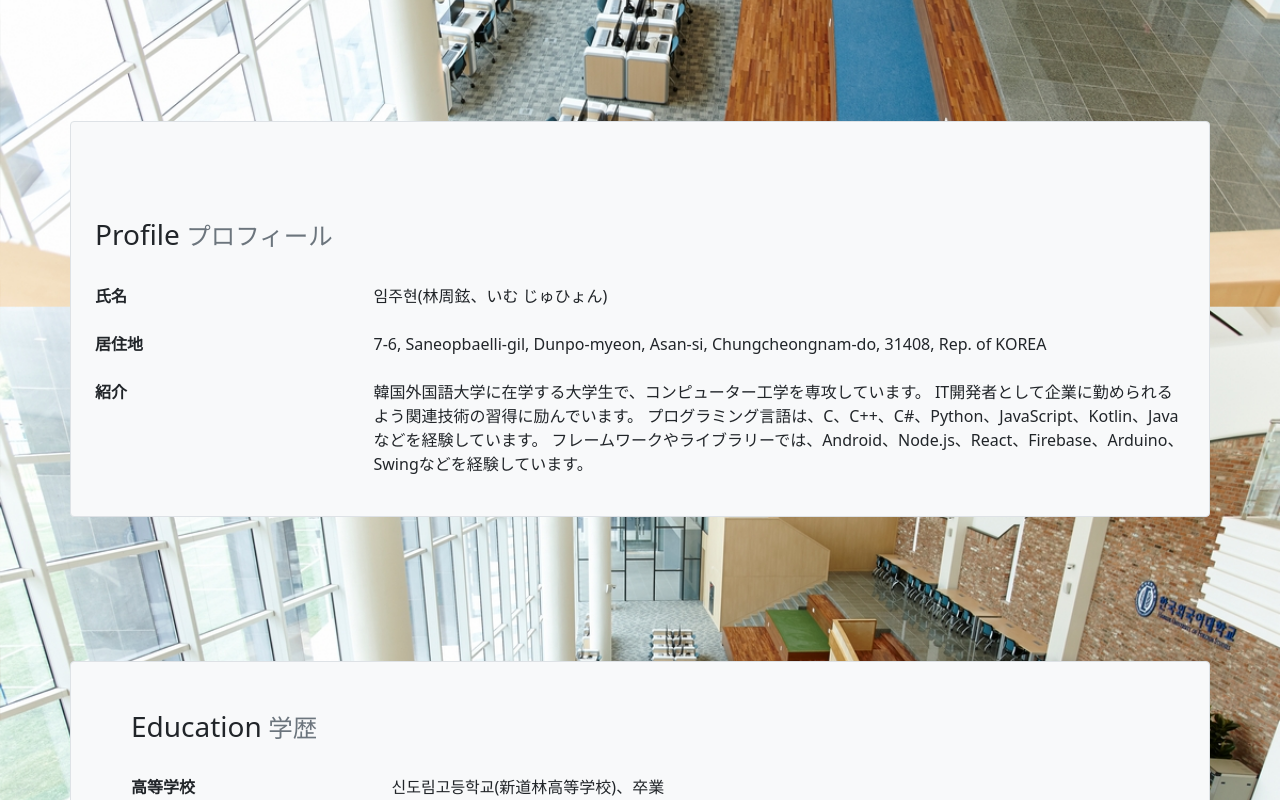
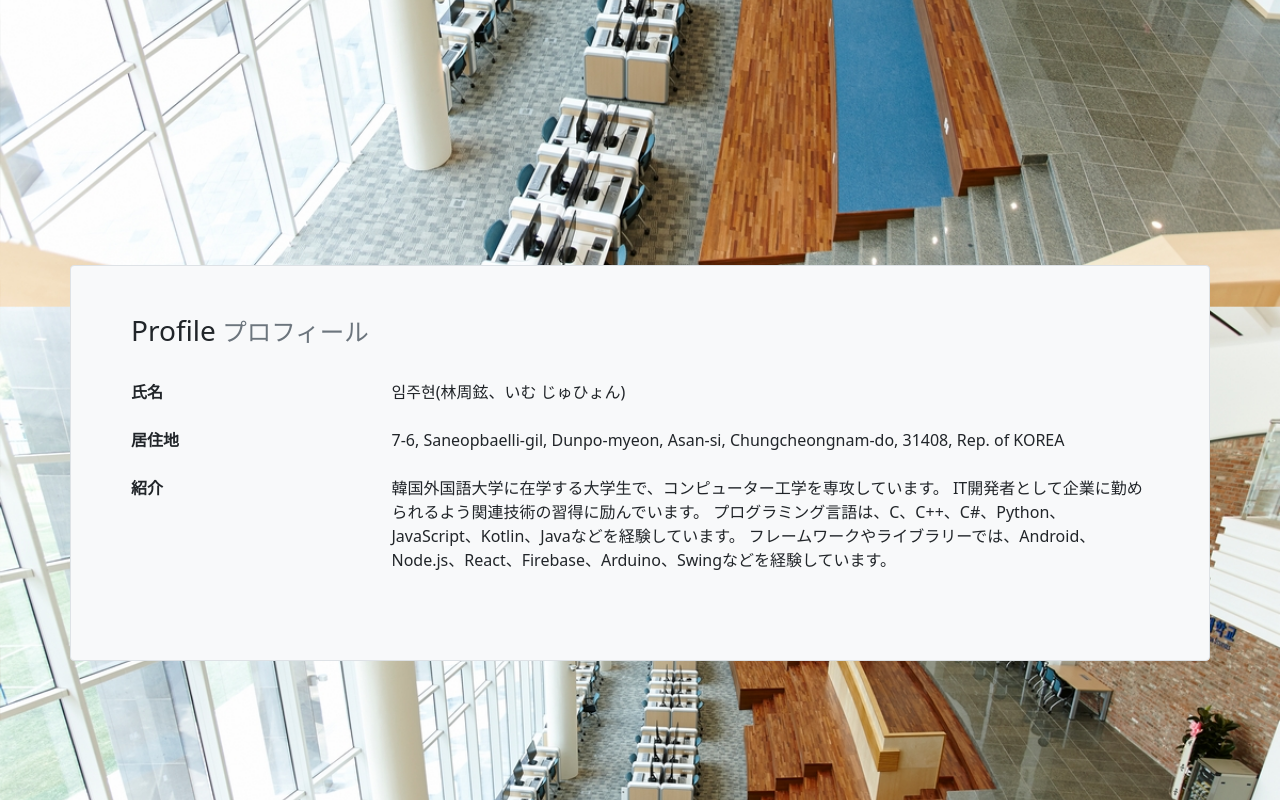
Before and after one commit to amanecopse/amanecopse.github.io, a React (Create React App) app: page / in a window 1280 px wide. Shown: the part 1400-2200 px from the top of the page. Built offline with nearby package versions, Linux system fonts and the light colour scheme.

Commit message:
Use ContentTemplate tag in Profile.js

```diff
--- a/src/Components/Contents/Profile.js
+++ b/src/Components/Contents/Profile.js
@@ -1,16 +1,9 @@
-import { Col, Container, Row } from "react-bootstrap";
-import Space from "../Space";
+import { Container } from "react-bootstrap";
+import ContentTemplate from "./ContentTemplate";
 
 function Profile() {
   return (
-    <Container
-      id="start"
-      className="bg-light border rounded"
-      style={{
-        backgroundColor: "rgba(255,255,255,0.8)",
-      }}
-    >
-      <Space size={1}></Space>
+    <ContentTemplate id="profile">
       <Container fluid>
         <h3>
           Profile
@@ -44,7 +37,7 @@ function Profile() {
           </dd>
         </dl>
       </Container>
-    </Container>
+    </ContentTemplate>
   );
 }
 
```
